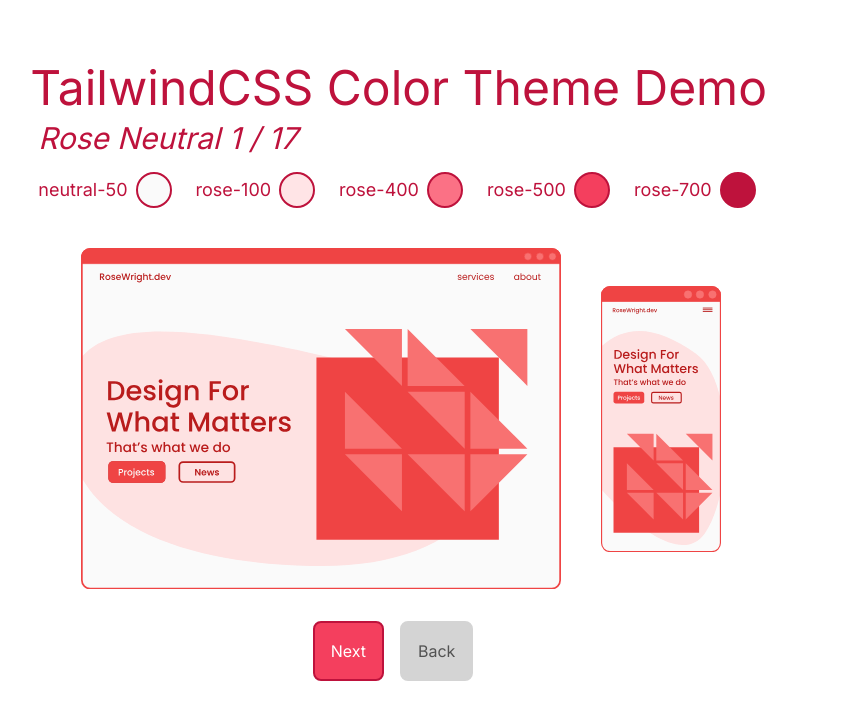
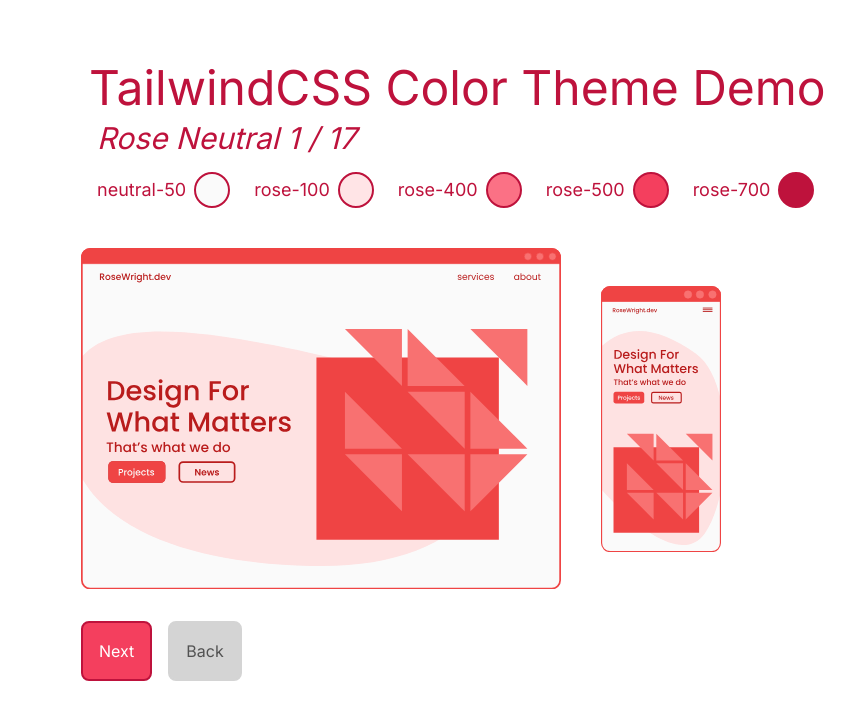
Before and after one commit to RoseWrightdev/tailwindwcss-theme-previewer, a Next.js app: page / in a window 1280 px wide. Shown: the top 720 px of the page, without its empty margins (239-1093 px from the left). Built offline with nearby package versions, Linux system fonts and the light colour scheme.

Commit message:
ml-[25vw] revert

```diff
--- a/app/page.jsx
+++ b/app/page.jsx
@@ -175,7 +175,7 @@ export default function Home() {
 
   return (
    <>
-   <div className="flex justify-center items-center">
+   <div className="ml-[25vw]">
    <div className="mt-16 flex flex-col">
       <h1 className={`${textColorVariants[index]} md:text-5xl sm:text-3xl m-2 my-auto`}>TailwindCSS Color Theme Demo</h1>
       <h1 className={`${textColorVariants[index]} md:text-3xl sm:text-2xl ml-4 my-2 italic`}>{themeName + " " + (index + 1) + " / " + themeData.length}</h1>
@@ -282,7 +282,7 @@ export default function Home() {
           </svg>
           </div>
         </div>
-        <div className="flex justify-center items-center">
+        <div className="flex ml-[25vw]">
           <button className={`${themeMediumColorVariants[index]} p-4 rounded-lg text-white mr-4 border-2`} onClick={handleClickNext}>
             Next
           </button>
```
